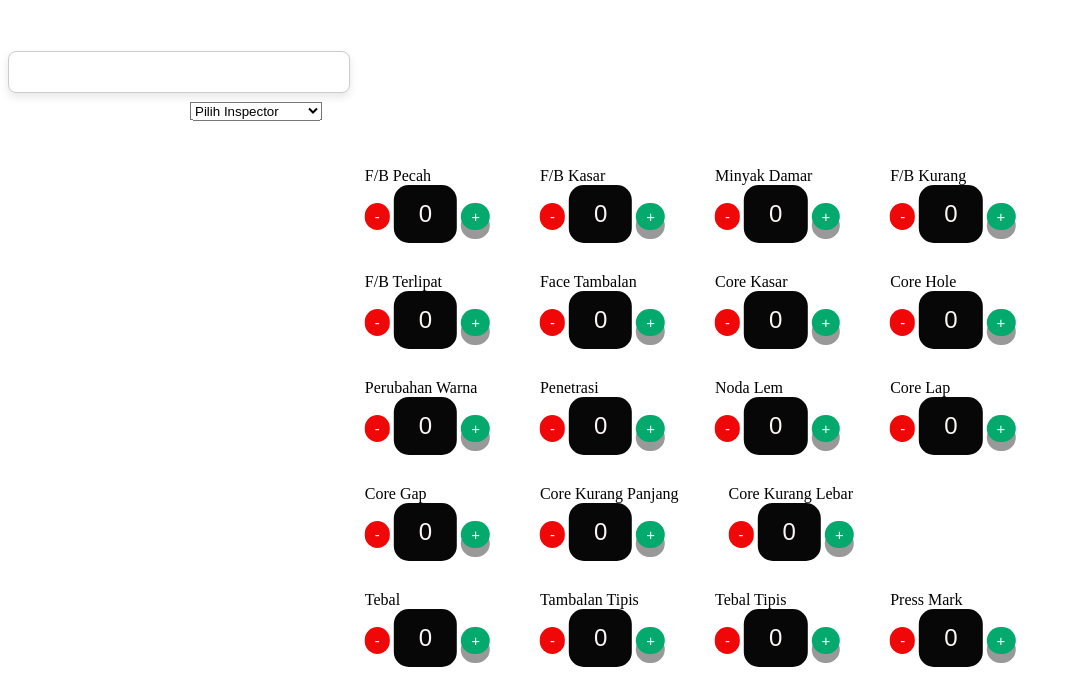
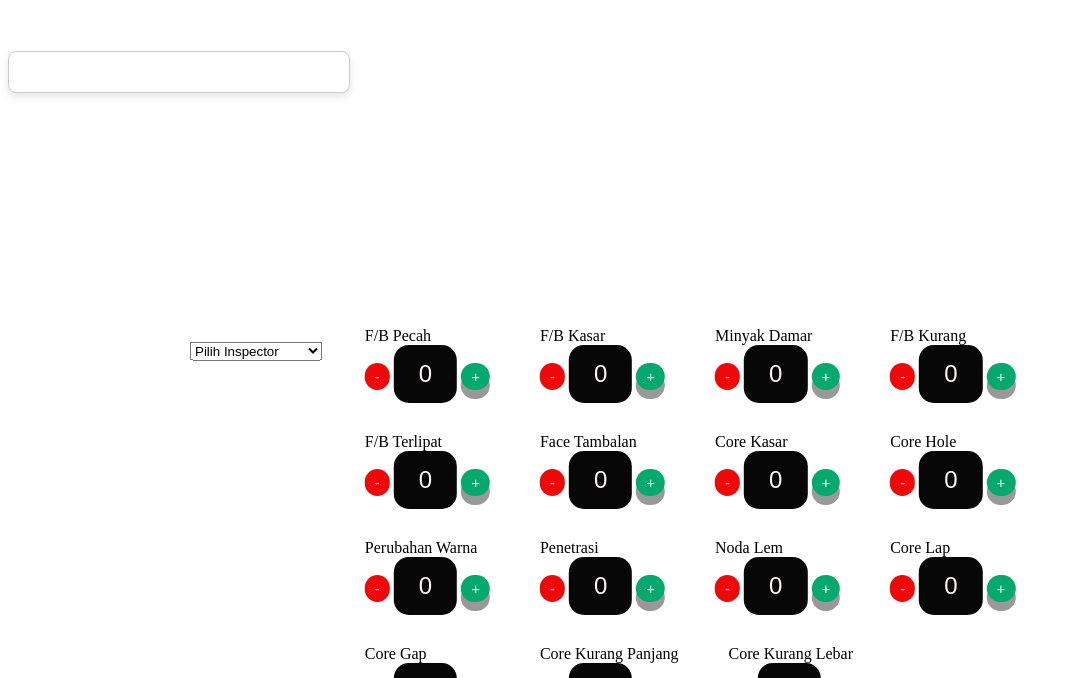
Before and after one commit to orimba-id/orimbaId.github.io, a plain HTML site: page index.html in a window 1280 px wide. Shown: the part 49-727 px from the top of the page, without its empty margins (0-1073 px from the left). Drawn offline with nearby package versions, Linux system fonts and the light colour scheme.

Commit message:
Update index.html

```diff
--- a/index.html
+++ b/index.html
@@ -23,14 +23,14 @@
 
       .center-div {
                   position: absolute;
-                  top: 20%;
+                  top: 50%;
                   left: 20%;
                   transform: translate(-50%, -50%);
               }
 
       .center-btn {
                   position: absolute;
-                  top: 80%;
+                  top: 100%;
                   left: 45%;
                   transform: translate(-30%, -50%);
               }
```
